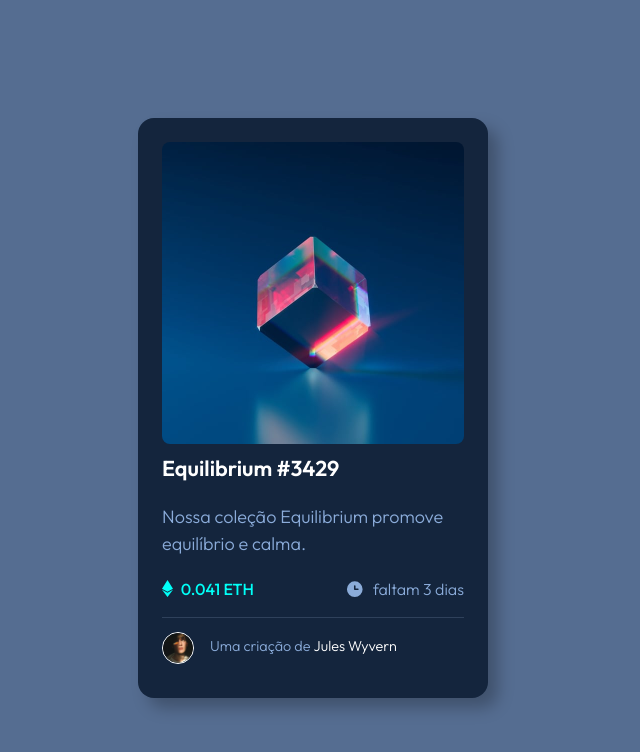
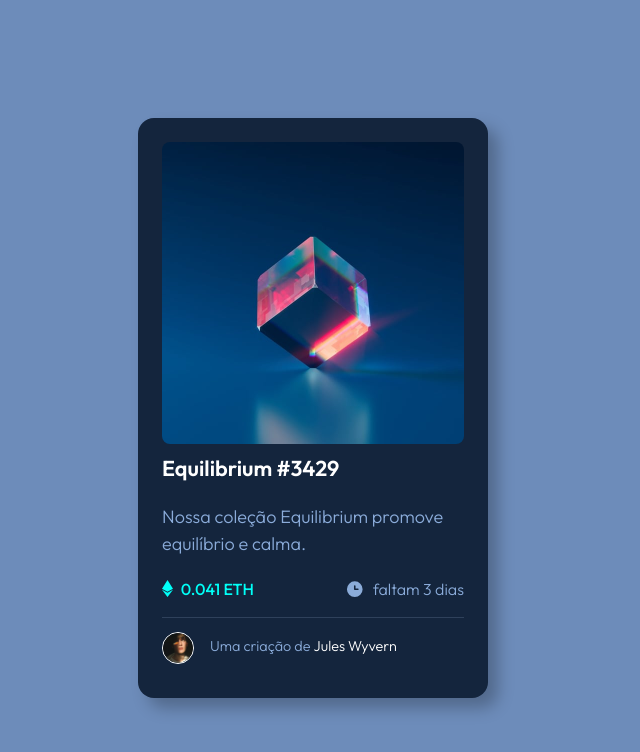
Before and after one commit to MarcelaCostaA/card-ntf, a plain HTML site: page index.html in a window 1280 px wide. Shown: the whole page, without its empty margins (327-967 px from the left). Drawn offline with Linux system fonts and the light colour scheme.

Commit message:
Sexto commit - alteração na cor de fundo

```diff
--- a/style.scss
+++ b/style.scss
@@ -7,7 +7,7 @@
 /* Cores */
 $cor-soft-blue: hsl(215, 51%, 70%);
 $cor-cyan: hsl(178, 100%, 50%); // #00fff7
-$cor-vdb-main: hsl(216, 26%, 45%); //(main BG) #0D192B
+$cor-vdb-main: hsl(216, 36%, 58%); //(main BG) #0D192B
 $cor-vdb-card: hsl(216, 50%, 16%); // (card BG)
 $cor-vdb-line: hsl(215, 32%, 27%); // (line)
 $cor-white: hsl(0, 0%, 100%);
```
Also changed, not shown: app/css/style.css.
